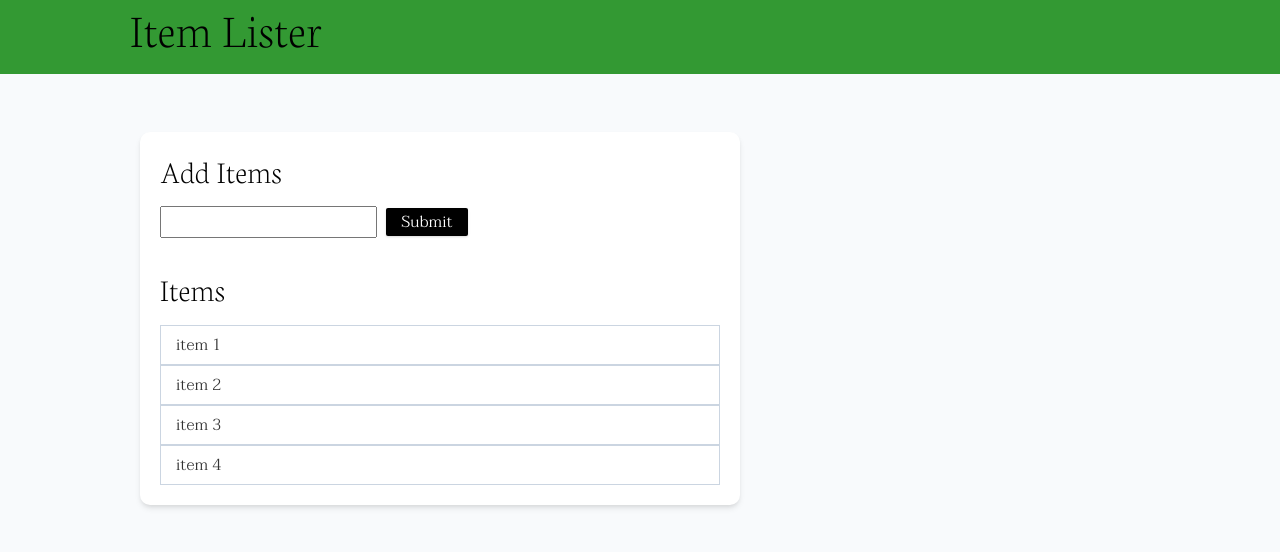
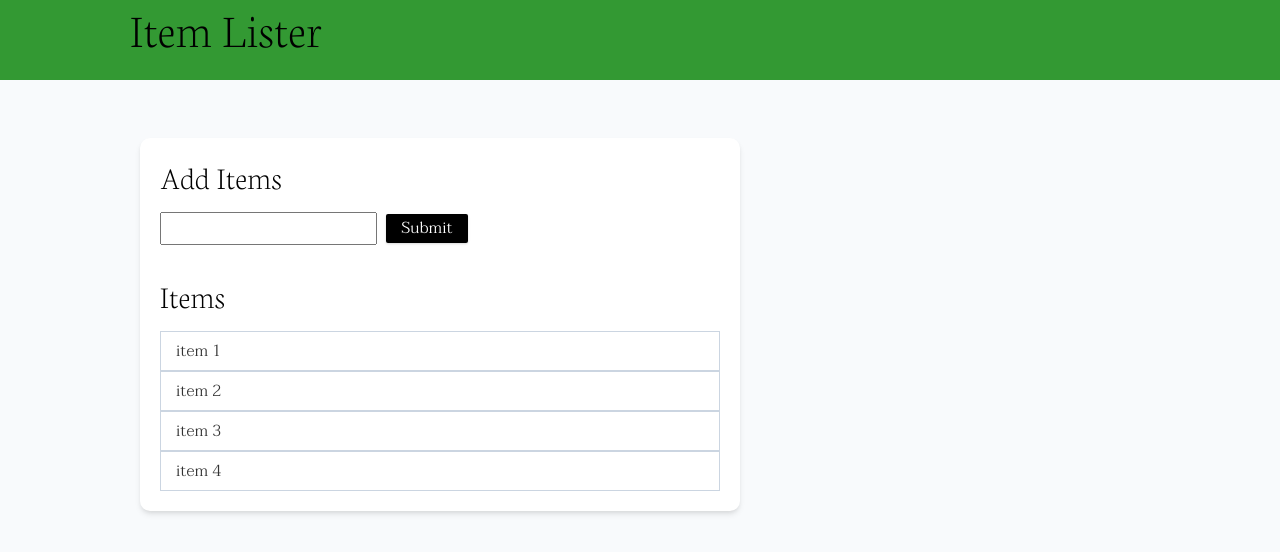
Before and after one commit to gitongaisaac/DOM, a plain HTML site: page index.html in a window 1280 px wide. Drawn offline with Linux system fonts and the light colour scheme; a web font is replaced by a local one.

Commit message:
Made some chenges on the files

```diff
--- a/index.html
+++ b/index.html
@@ -16,9 +16,9 @@
 ================================================================================================================================
 -->
 
-    <header class="header">
+    <header id="header">
       <div class="container-1">
-        <h1 class="top-2">Item Lister</h1>
+        <h1 id="subject" class="top-2">Item Lister</h1>
       </div>
     </header>
 
@@ -33,12 +33,14 @@
         <div class="card">
           <div class="add">
             <h2 class="top-2">Add Items</h2>
+            <form class="form">
               <input type="text" class="" />
               <input
                 type="submit"
                 value="submit"
                 class="btn btn-xthin btn-dark"
               />
+            </form>
           </div>
           <div class="items">
             <h2>Items</h2>
@@ -52,5 +54,13 @@
         </div>
       </div>
     </section>
+
+    <!--
+================================================================================================================================
+JavaSript
+================================================================================================================================
+-->
+
+    <script src="dom.js"></script>
   </body>
 </html>
--- a/style.css
+++ b/style.css
@@ -1,5 +1,6 @@
 /* Header */
-.header {
+#header {
+  height: 80px;
   background-color: var(--stroke-400);
 }
 
@@ -22,3 +23,9 @@
   padding: 5px 15px;
   border: 0.5px solid var(--grey-400);
 }
+
+.list .form {
+  box-shadow: none;
+  margin: 0;
+  padding: 0;
+}
```
Also changed, not shown: dom.js (+42 -0 lines), 1 other file. Lines whose indentation alone changed are shown as unchanged.
